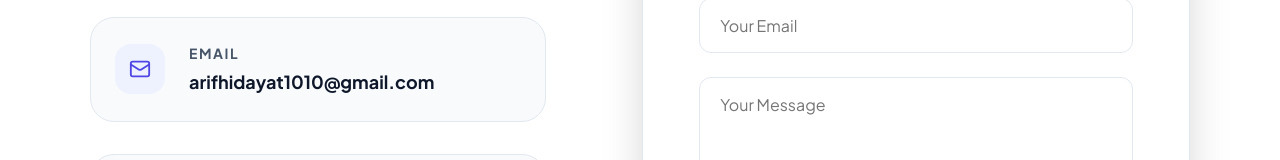
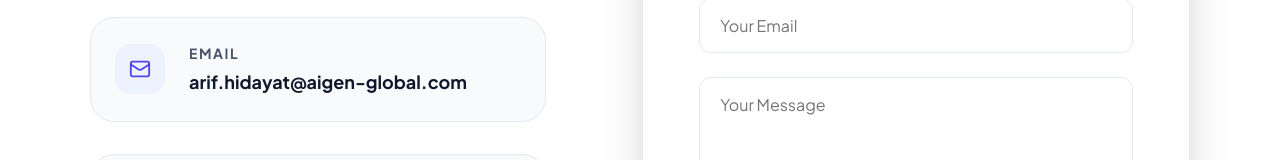
Before and after one commit to arifhidayat65/porotfolio-apps, a React (Vite) app: page / in a window 1280 px wide. Shown: the part 9988-10148 px from the top of the page. Built offline with nearby package versions, Linux system fonts and the light colour scheme; no server answers.

Commit message:
chore: update contact email to arif.hidayat@aigen-global.com

```diff
--- a/src/api/portfolioApi.ts
+++ b/src/api/portfolioApi.ts
@@ -53,7 +53,7 @@ export const fetchProfile = async (): Promise<Profile> => {
     firstName: 'Arif',
     lastName: 'Hidayat',
     role: 'Lead Software Engineer',
-    email: 'arifhidayat1010@gmail.com',
+    email: 'arif.hidayat@aigen-global.com',
     location: 'Jakarta, Indonesia (UTC+7)',
     avatar: arifAvatar,
     cvUrl: '/RESUME.pdf',
--- a/src/components/sections/ContactSection.tsx
+++ b/src/components/sections/ContactSection.tsx
@@ -21,7 +21,7 @@ const ContactSection = () => {
 
   const handleSubmit = async (e: React.FormEvent) => {
     e.preventDefault();
-    const toEmail = profile?.email || 'arifhidayat1010@gmail.com';
+    const toEmail = profile?.email || 'arif.hidayat@aigen-global.com';
 
     // If EmailJS keys are not configured, never fake a success message —
     // open the visitor's email client with the message pre-filled instead.
@@ -91,7 +91,7 @@ const ContactSection = () => {
                 </div>
                 <div className="info-details">
                   <h4>Email</h4>
-                  <p><a href={`mailto:${profile?.email}`}>{profile?.email || 'arifhidayat1010@gmail.com'}</a></p>
+                  <p><a href={`mailto:${profile?.email}`}>{profile?.email || 'arif.hidayat@aigen-global.com'}</a></p>
                 </div>
               </div>
 
```
